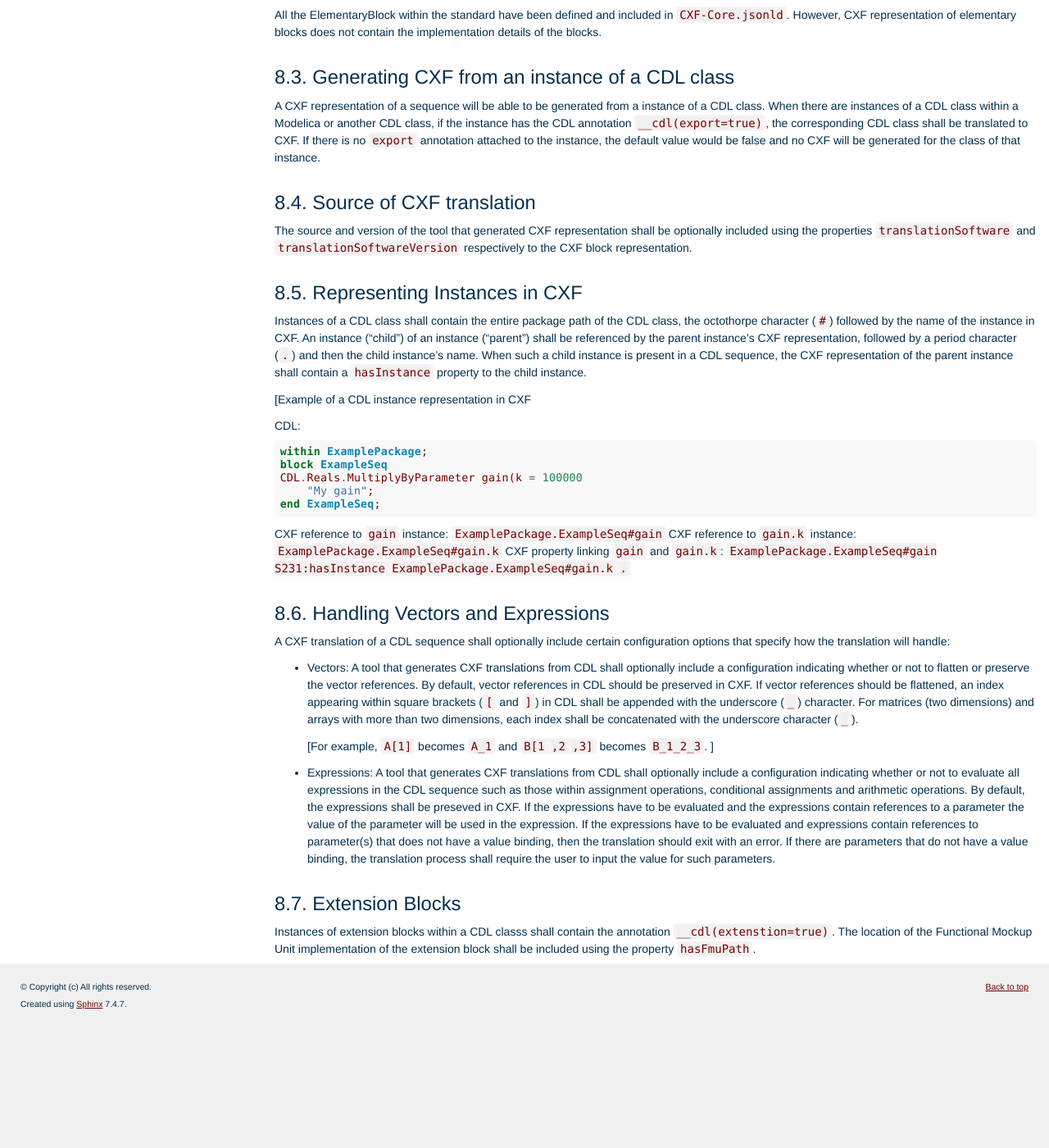
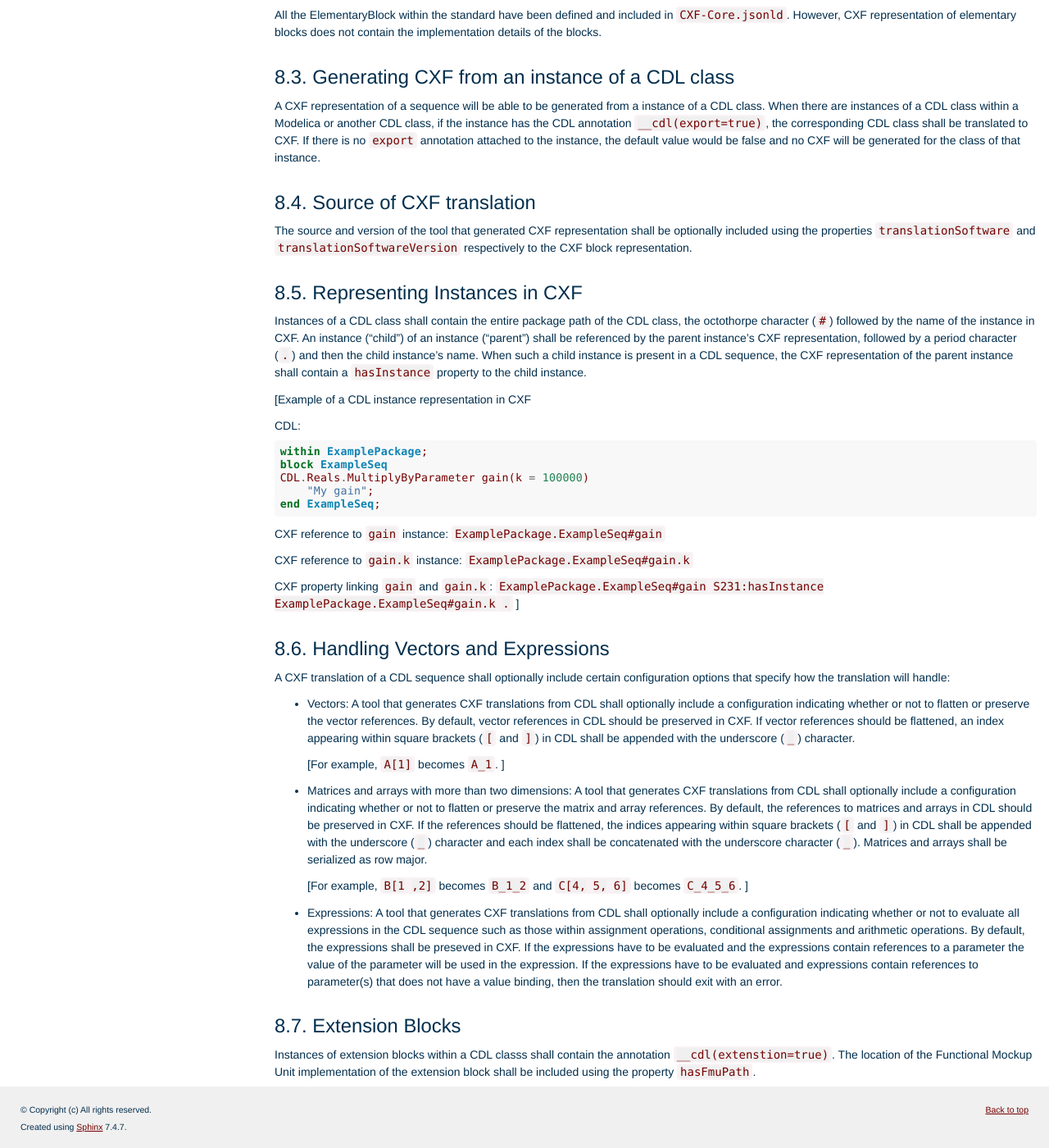
Before and after one commit to lbl-srg/obc, a Sphinx documentation site: the page built from specification/source/cxf.rst, in a window 1280 px wide and 1400 px high, scrolled down 2746 px. Shown: the whole window at 82% size. Built offline with Sphinx 7.4.7, drawn with Linux system fonts in a browser that asks for light colours; before the commit the page ends 3997 px from its top, so only the background shows below that.

Commit message:
responding to comments and fixing errors

```diff
--- a/specification/source/cxf.rst
+++ b/specification/source/cxf.rst
@@ -232,13 +232,16 @@ CDL:
 
     within ExamplePackage;
     block ExampleSeq
-    CDL.Reals.MultiplyByParameter gain(k = 100000
+    CDL.Reals.MultiplyByParameter gain(k = 100000)
         "My gain";
     end ExampleSeq;
 
 CXF reference to ``gain`` instance: ``ExamplePackage.ExampleSeq#gain``
+
 CXF reference to ``gain.k`` instance: ``ExamplePackage.ExampleSeq#gain.k``
+
 CXF property linking ``gain`` and ``gain.k``: ``ExamplePackage.ExampleSeq#gain S231:hasInstance ExamplePackage.ExampleSeq#gain.k .``
+]
 
 Handling Vectors and Expressions
 ^^^^^^^^^^^^^^^^^^^^^^^^^^^^^^^^
@@ -246,8 +249,9 @@ A CXF translation of a CDL sequence shall optionally
 include certain configuration options that specify
 how the translation will handle:
 
-* Vectors: A tool that generates CXF translations
-  from CDL shall optionally include a configuration
+* Vectors: A tool that generates
+  CXF translations from CDL shall optionally
+  include a configuration
   indicating whether or not to flatten or
   preserve the vector references. By default,
   vector references in CDL should be preserved
@@ -255,12 +259,27 @@ how the translation will handle:
   an index appearing within square
   brackets (``[`` and ``]``) in CDL shall be
   appended with the underscore (``_``) character.
-  For matrices (two dimensions) and arrays with more than
-  two dimensions, each index shall be concatenated
-  with the underscore character (``_``).
 
-  [For example, ``A[1]`` becomes ``A_1`` and ``B[1 ,2 ,3]``
-  becomes ``B_1_2_3``.
+  [For example, ``A[1]`` becomes ``A_1``.
+  ]
+* Matrices and arrays with more than
+  two dimensions: A tool that generates
+  CXF translations from CDL shall optionally
+  include a configuration
+  indicating whether or not to flatten or
+  preserve the matrix and array references.
+  By default, the references to matrices and
+  arrays in CDL should be preserved
+  in CXF. If the references should be flattened,
+  the indices appearing within square
+  brackets (``[`` and ``]``) in CDL shall be
+  appended with the underscore (``_``) character
+  and each index shall be concatenated
+  with the underscore character (``_``). Matrices
+  and arrays shall be serialized as row major.
+
+  [For example, ``B[1 ,2]`` becomes ``B_1_2``
+  and ``C[4, 5, 6]`` becomes ``C_4_5_6``.
   ]
 * Expressions: A tool that generates CXF translations
   from CDL shall optionally include a configuration
@@ -275,10 +294,7 @@ how the translation will handle:
   expressions have to be evaluated and expressions
   contain references to parameter(s) that does not have
   a value binding, then the translation should exit
-  with an error. If there are parameters that do not
-  have a value binding, the translation process
-  shall require the user to input the value for
-  such parameters.
+  with an error.
 
 
 Extension Blocks
--- a/specification/source/glossary.rst
+++ b/specification/source/glossary.rst
@@ -54,9 +54,9 @@ the Open Building Controls project.
 
    Control eXchange Format
      The Control eXchange Format (CXF) is a JSON-LD representation
-     of a CDL sequence that can be used to exchange or translate
-     control sequences across platforms. CXF specifications
-     are in :numref:`sec_cxf`.
+     of a CDL sequence that is intended to be readily imported
+     and exported to and from building automation systems.
+     CXF specifications are in :numref:`sec_cxf`.
 
    Control Sequence Requirement
      A requirement is a condition that is tested and either passes, fails,
```
Also changed, not shown: specification/source/cdl.rst (+4 -4 lines).
